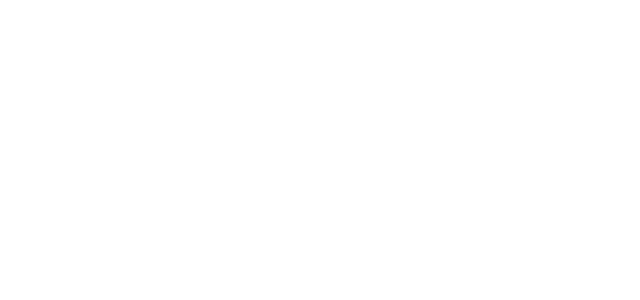
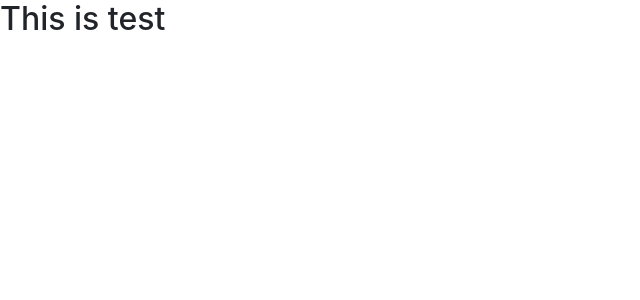
Before and after one commit to NaimBiswas/react-CRUD, a React (Create React App) app: page / in a window 1280 px wide. Shown: the top 300 px of the page, without its empty margins (0-640 px from the left). Built offline with nearby package versions, Linux system fonts and the light colour scheme.

Commit message:
set our route and create home components

```diff
--- a/src/App.js
+++ b/src/App.js
@@ -2,13 +2,18 @@
 import './App.css';
 import 'bootstrap/dist/css/bootstrap.min.css';
 import { Fragment } from 'react';
+import { Route, Link, BrowserRouter as Router } from 'react-router-dom';
+import Home from './components/Home'
 
 function App() {
    return (
 
       <Fragment>
          <div className="App">
-
+            <Router>
+               <Link to='/'></Link>
+               <Route exact path='/' component={Home}></Route>
+            </Router>
          </div>
       </Fragment>
 
--- /dev/null
+++ b/src/components/Home.js
@@ -0,0 +1,11 @@
+import React from 'react'
+
+const Home = () => {
+   return (
+      <div>
+         <h2>This is test </h2>
+      </div>
+   )
+}
+
+export default Home
```
Also changed, not shown: 1 other file (tests, documents, lock files or other folders).
